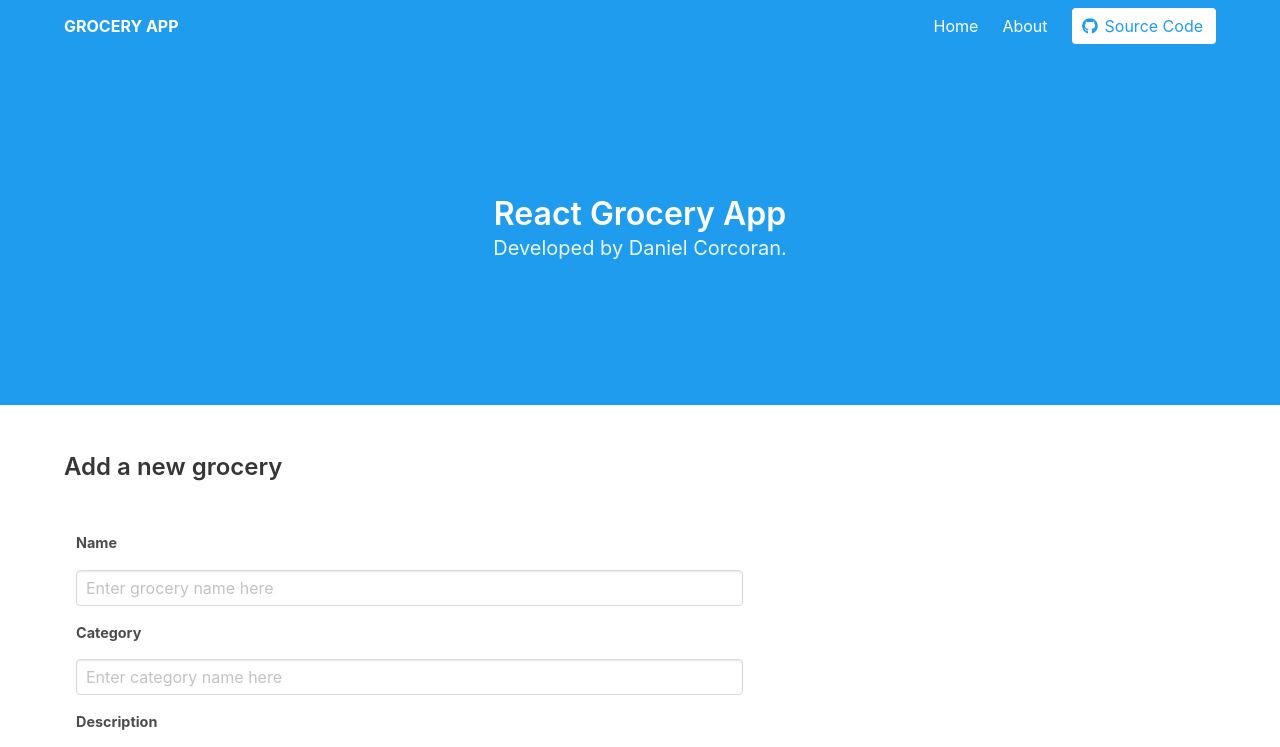
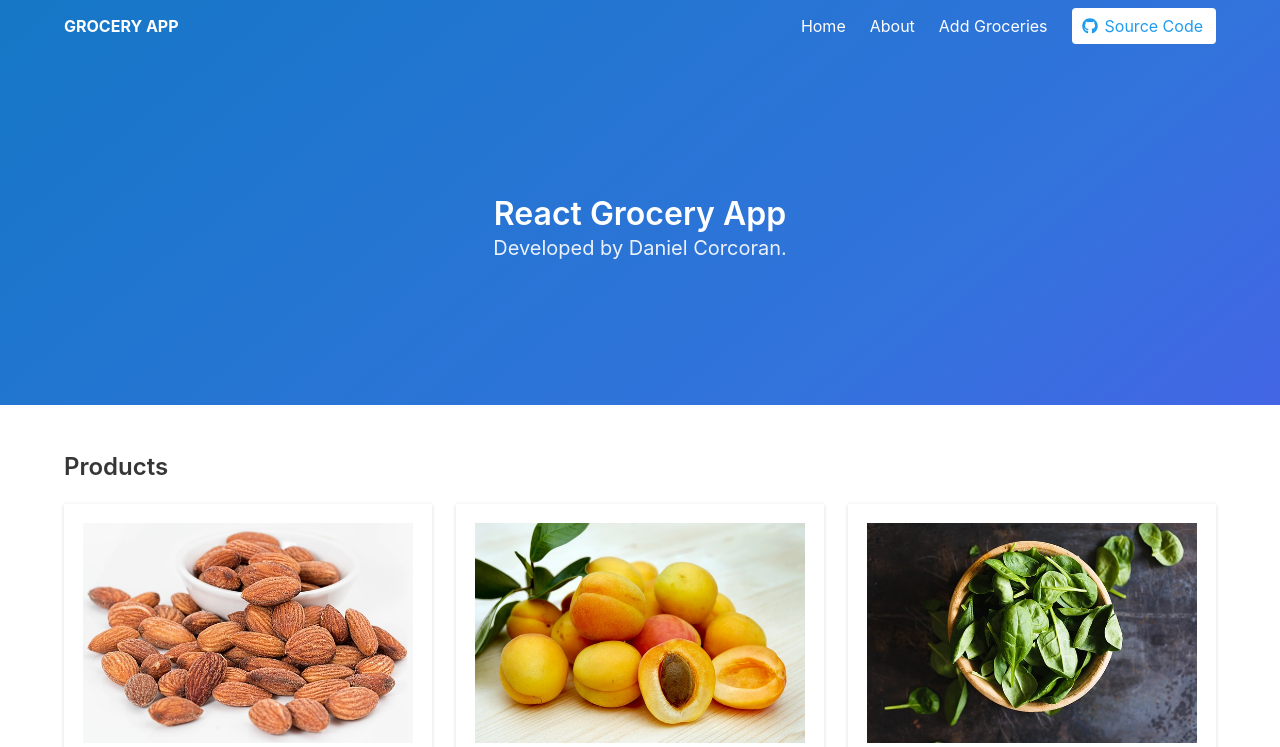
Before and after one commit to danielc92/react-grocery-app, a React (Create React App) app: page / in a window 1280 px wide. Shown: the top 747 px of the page. Built offline with nearby package versions, Linux system fonts and the light colour scheme.

Commit message:
Pushed new grocery component into another route

```diff
--- a/src/App.js
+++ b/src/App.js
@@ -94,12 +94,15 @@ export default class App extends Component {
         <React.Fragment>
           {/* Hero */}
           <Hero/>
+          <Route exact path="/new-grocery" render={props => (
+            <React.Fragment>
+                {/* Grocery Form */}
+              <GroceryForm addGrocery={this.addGrocery} />
 
+            </React.Fragment>
+          )}/>
           <Route exact path="/" render={props => (
             <React.Fragment>
-              {/* Grocery Form */}
-              <GroceryForm addGrocery={this.addGrocery} />
-
               {/* Grocery List */}
               <GroceryList modifyRating={this.modifyRating} modifyStock={this.modifyStock} deleteGrocery={this.deleteGrocery} data={this.state.groceries}/>
               </React.Fragment>
--- a/src/Hero.js
+++ b/src/Hero.js
@@ -5,7 +5,7 @@ export default class Hero extends Component {
     render() {
         return (
             <React.Fragment>
-                    <section className="hero is-info is-medium">
+                    <section className="hero is-link is-bold is-medium">
   <div className="hero-head">
     <nav className="navbar">
       <div className="container">
@@ -21,6 +21,7 @@ export default class Hero extends Component {
           <div className="navbar-end">
             <Link to="/" className="navbar-item">Home</Link>
             <Link to="/about" className="navbar-item">About</Link>
+            <Link to="/new-grocery" className="navbar-item">Add Groceries</Link>
             <span className="navbar-item">
               <a href="https://github.com/danielc92/react-grocery-app" className="button is-info is-inverted">
                 <span className="icon">
```
